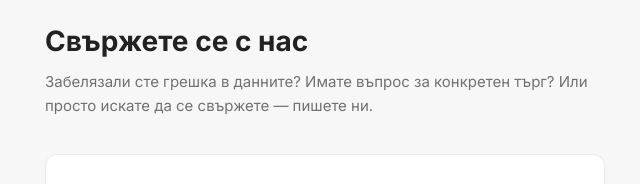
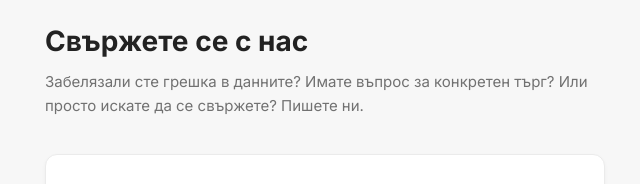
Before and after one commit to MartinPetrov8/real-estate-price-matching, a browser extension: page contact.html in a window 1280 px wide. Shown: the part 150-334 px from the top of the page, 315-955 px from the left. Drawn offline with Linux system fonts and the light colour scheme.

Commit message:
Remove em dash from contact page subtitle

```diff
--- a/contact.html
+++ b/contact.html
@@ -144,7 +144,7 @@
         <div class="container">
             <div class="contact-wrap">
                 <h2 class="contact-heading">Свържете се с нас</h2>
-                <p class="contact-sub">Забелязали сте грешка в данните? Имате въпрос за конкретен търг? Или просто искате да се свържете — пишете ни.</p>
+                <p class="contact-sub">Забелязали сте грешка в данните? Имате въпрос за конкретен търг? Или просто искате да се свържете? Пишете ни.</p>
 
                 <div class="contact-form">
                     <form id="contactForm" action="https://formspree.io/f/maqpwvvp" method="POST">
```
